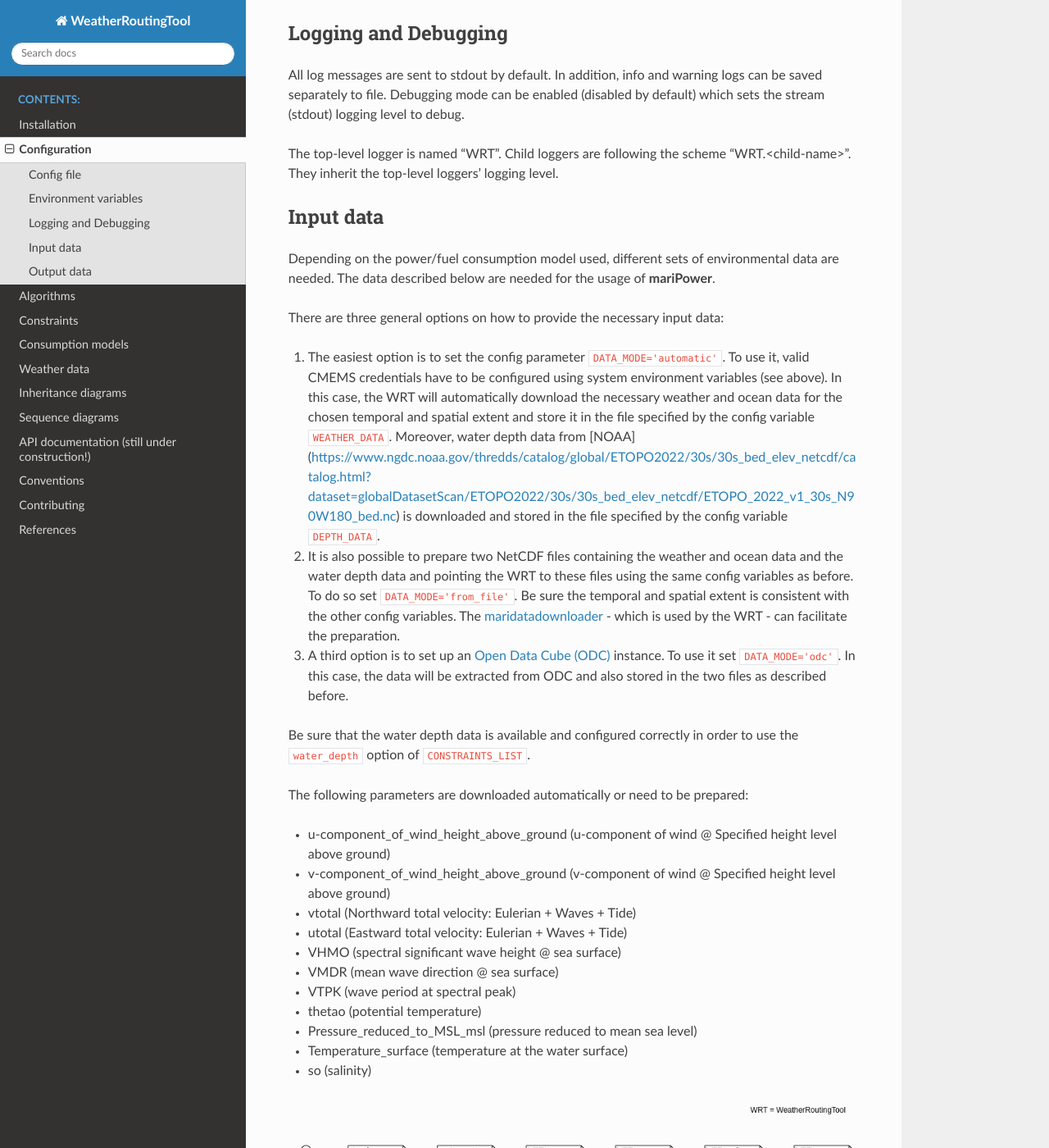
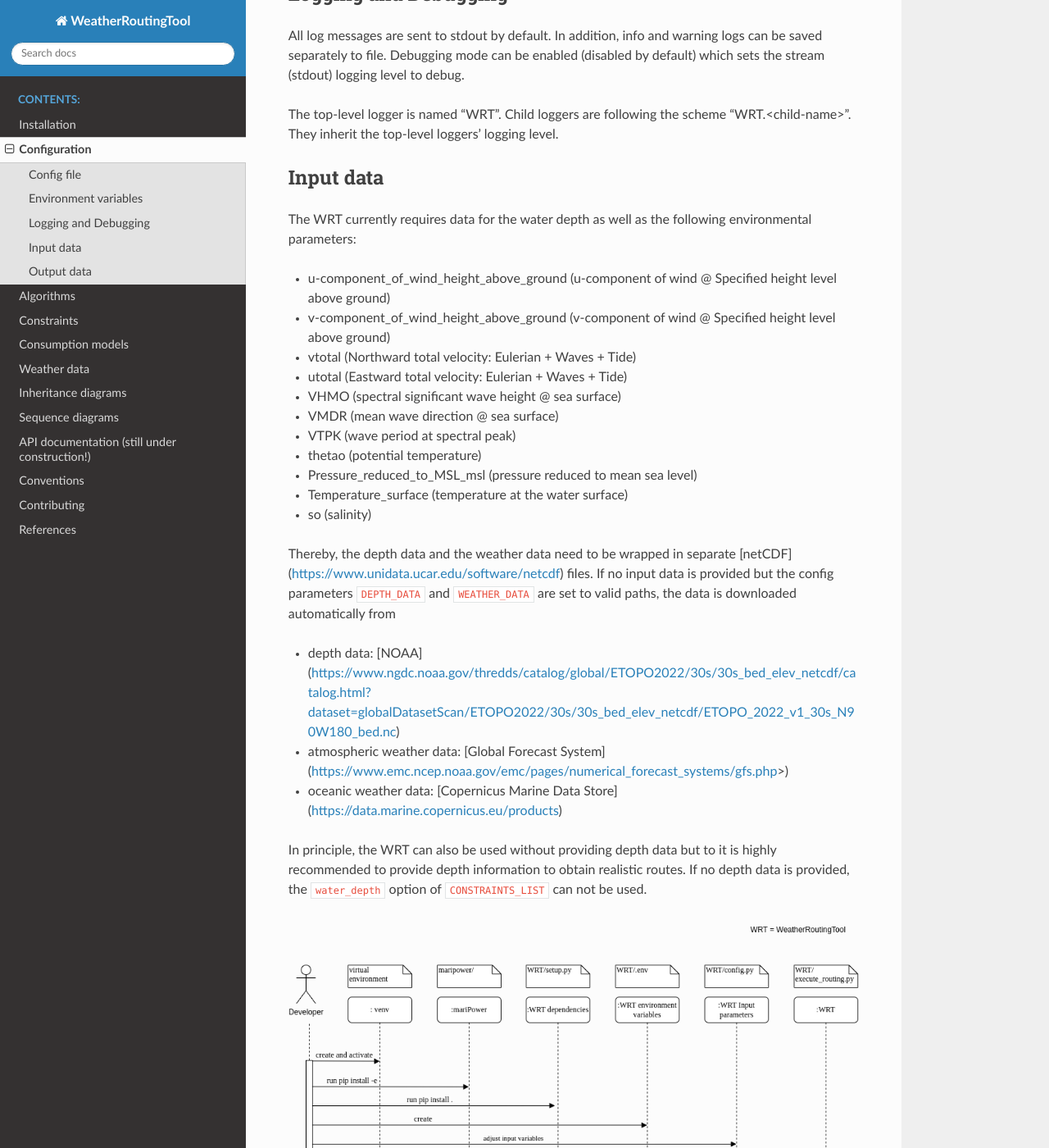
Before and after one commit to 52North/WeatherRoutingTool, a Sphinx documentation site: the page built from docs/source/configuration.rst, in a window 1280 px wide and 1400 px high, scrolled down 4043 px. Shown: the whole window at 82% size. Built offline with Sphinx 7.4.7 and the Read the Docs theme 3.1.0, drawn with Linux system fonts in a browser that asks for light colours; some of the changed text lies outside the part shown.

Commit message:
update documentation

```diff
--- a/docs/source/configuration.rst
+++ b/docs/source/configuration.rst
@@ -45,9 +45,9 @@ The following lists contain information on each variable which can be set. The c
 - ``DEFAULT_MAP``: bbox in which route optimization is performed (lat_min, lon_min, lat_max, lon_max)
 - ``DEFAULT_ROUTE``: start and end point of the route (lat_start, lon_start, lat_end, lon_end)
 - ``DEPARTURE_TIME``: start time of travelling, format: 'yyyy-mm-ddThh:mmZ'
-- ``DEPTH_DATA``: path to depth data (Attention: if ``DATA_MODE`` is ``automatic`` or ``odc``, this file will be overwritten!)
+- ``DEPTH_DATA``: path to depth data e.g. /user/path-to-data/depth.nc
 - ``ROUTE_PATH``: path to json file to which the route will be written
-- ``WEATHER_DATA``: path to weather data (Attention: if ``DATA_MODE`` is ``automatic`` or ``odc``, this file will be overwritten!)
+- ``WEATHER_DATA``: path to weather data e.g. /user/path-to-data/weather.nc
 - ``BOAT_BREADTH``: ship breadth (m)
 - ``BOAT_FUEL_RATE``: fuel rate at service propulsion point (g/kWh)
 - ``BOAT_HBR``: height of top superstructure (bridge etc.) (m)
@@ -156,19 +156,7 @@ They inherit the top-level loggers' logging level.
 Input data
 ----------
 
-Depending on the power/fuel consumption model used, different sets of environmental data are needed. The data described below are needed for the usage of **mariPower**.
-
-There are three general options on how to provide the necessary input data:
-
-1. The easiest option is to set the config parameter ``DATA_MODE='automatic'``. To use it, valid CMEMS credentials have to be configured using system environment variables (see above). In this case, the WRT will automatically download the necessary weather and ocean data for the chosen temporal and spatial extent and store it in the file specified by the config variable ``WEATHER_DATA``. Moreover, water depth data from [NOAA](https://www.ngdc.noaa.gov/thredds/catalog/global/ETOPO2022/30s/30s_bed_elev_netcdf/catalog.html?dataset=globalDatasetScan/ETOPO2022/30s/30s_bed_elev_netcdf/ETOPO_2022_v1_30s_N90W180_bed.nc) is downloaded and stored in the file specified by the config variable ``DEPTH_DATA``.
-
-2. It is also possible to prepare two NetCDF files containing the weather and ocean data and the water depth data and pointing the WRT to these files using the same config variables as before. To do so set ``DATA_MODE='from_file'``. Be sure the temporal and spatial extent is consistent with the other config variables. The `maridatadownloader <https://github.com/52North/maridatadownloader>`_ - which is used by the WRT - can facilitate the preparation.
-
-3. A third option is to set up an `Open Data Cube (ODC) <https://www.opendatacube.org/>`_ instance. To use it set ``DATA_MODE='odc'``. In this case, the data will be extracted from ODC and also stored in the two files as described before.
-
-Be sure that the water depth data is available and configured correctly in order to use the ``water_depth`` option of ``CONSTRAINTS_LIST``.
-
-The following parameters are downloaded automatically or need to be prepared:
+The WRT currently requires data for the water depth as well as the following environmental parameters:
 
 - u-component_of_wind_height_above_ground (u-component of wind @ Specified height level above ground)
 - v-component_of_wind_height_above_ground (v-component of wind @ Specified height level above ground)
@@ -181,6 +169,19 @@ The following parameters are downloaded automatically or need to be prepared:
 - Pressure_reduced_to_MSL_msl (pressure reduced to mean sea level)
 - Temperature_surface (temperature at the water surface)
 - so (salinity)
+
+Thereby, the depth data and the weather data need to be wrapped in separate [netCDF](https://www.unidata.ucar.edu/software/netcdf) files.
+If no input data is provided but the config parameters ``DEPTH_DATA`` and ``WEATHER_DATA`` are set to valid paths,
+the data is downloaded automatically from
+
+- depth data: [NOAA](https://www.ngdc.noaa.gov/thredds/catalog/global/ETOPO2022/30s/30s_bed_elev_netcdf/catalog.html?dataset=globalDatasetScan/ETOPO2022/30s/30s_bed_elev_netcdf/ETOPO_2022_v1_30s_N90W180_bed.nc)
+- atmospheric weather data: [Global Forecast System](https://www.emc.ncep.noaa.gov/emc/pages/numerical_forecast_systems/gfs.php>)
+- oceanic weather data: [Copernicus Marine Data Store](https://data.marine.copernicus.eu/products)
+
+In principle, the WRT can also be used without providing depth data but to it is highly recommended to provide depth information
+to obtain realistic routes. If no depth data is provided, the ``water_depth`` option of ``CONSTRAINTS_LIST``
+can not be used.
+
 
 .. figure:: /_static/sequence_diagram_installation_workflow.png
    :alt: sequence_diagram_installation_workflow
--- a/docs/source/constraints/index.rst
+++ b/docs/source/constraints/index.rst
@@ -11,6 +11,8 @@ The input parameters
 
 .. figure:: /_static/constraint_arguments.png
    :alt: constraint_arguments
+   :width: 400
+   :align: center
 
    Fig.4: Figure for illustrating the concept of passing the information on the routing segments that are to be checked by the constraint module to the respective function. Variable names printed in orange correspond to the naming scheme for the first routing step while variables printed in blue correspond to the naming scheme for the second routing step.
 
@@ -50,11 +52,15 @@ The primary TSS rules have been addressed in the current development phase are:
 
 .. figure:: /_static/follow_separation_lane.png
    :alt: follow_separation_lane
+   :width: 400
+   :align: center
 
 2. If the current route is intersecting the Traffic Separation Lanes and the angle between the route nodes before the intersection and after the intersection is between 60° to 120°, the new route segment is introduced as it is perpendicular to the separation lane and extends towards the last route segment, perpendicularly.
 
 .. figure:: /_static/right_angle_crossing.png
    :alt: right_angle_crossing
+   :width: 400
+   :align: center
 
 Furthermore, if the starting node or the ending node is located inside a traffic separation zone, route postprocessing is not further executed.
 
```
Also changed, not shown: docs/source/algorithms/isofuel.rst (+23 -9 lines), docs/source/consumption-models/index.rst (+7 -1 lines).
